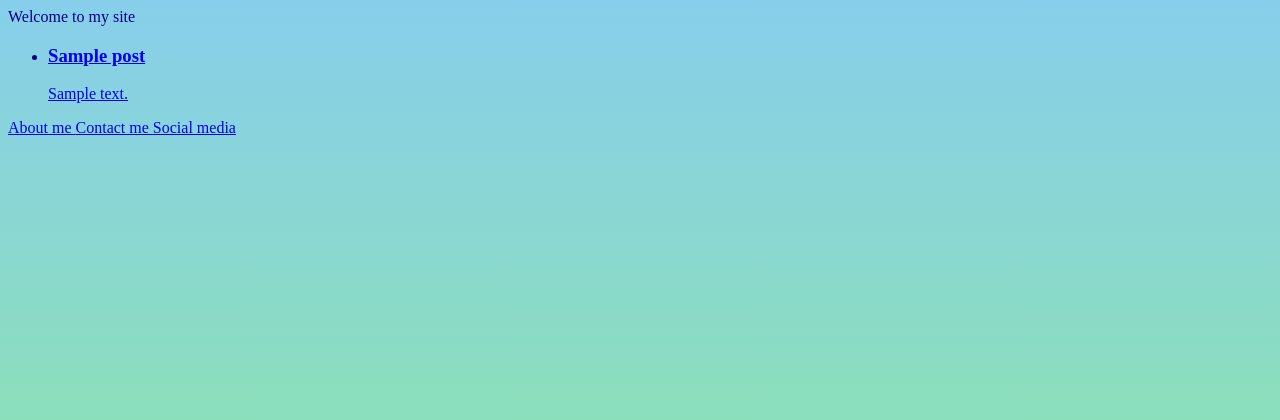
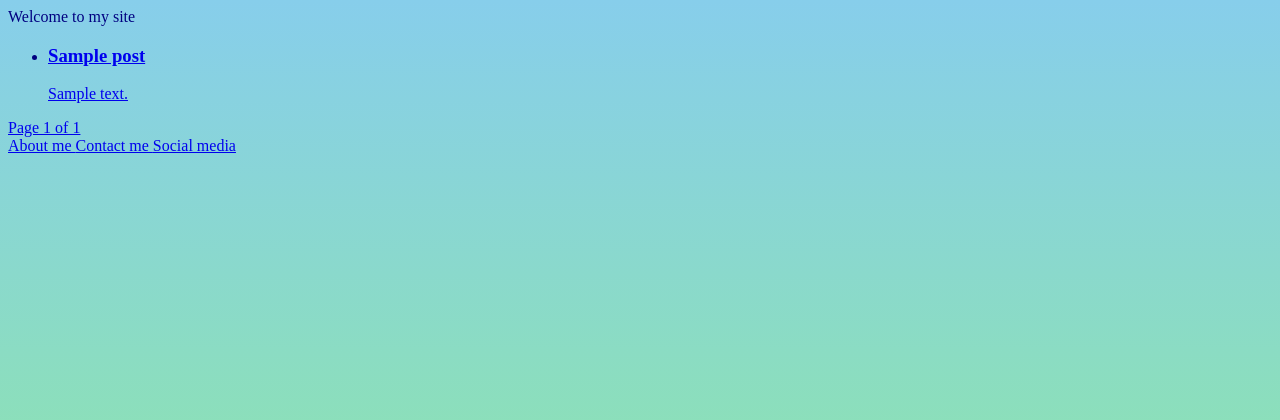
Before and after one commit to Hamed28-4/site, a Django app: template mysite/blog/templates/post_list.html in a window 1280 px wide. Shown: the top 420 px of the page. Run offline with Django 5.2, Linux system fonts and the light colour scheme; the template is opened without the code that fills it: most values are stand-ins (such as "Sample title", 1, 10 or a date in 2020).

Commit message:
feat: pagiantor creates

```diff
--- /dev/null
+++ b/mysite/blog/templates/details/pagination.html
@@ -0,0 +1,13 @@
+<div>
+    <span>
+        {% if page.has_previous %}
+        <a href="?page={{page.previous_page_number}}">Previous page</a>
+        {% endif %}
+        <span>
+            Page {{ page.number }} of {{ page.paginator.num_pages }}
+        </span>
+        {% if page.has_next %}
+        <a href="?page={{page.next_page_number}}">Next Page</a>
+        {% endif %}
+    </span>
+</div>
--- a/mysite/blog/templates/post_list.html
+++ b/mysite/blog/templates/post_list.html
@@ -10,4 +10,5 @@
         {{post.description|truncatechars:26}}
     {% endfor %}
     </ul>
+    {% include 'details/pagination.html' with page=post %}
     {% endblock %}
```
Also changed, not shown: mysite/blog/views.py (+11 -1 lines).
